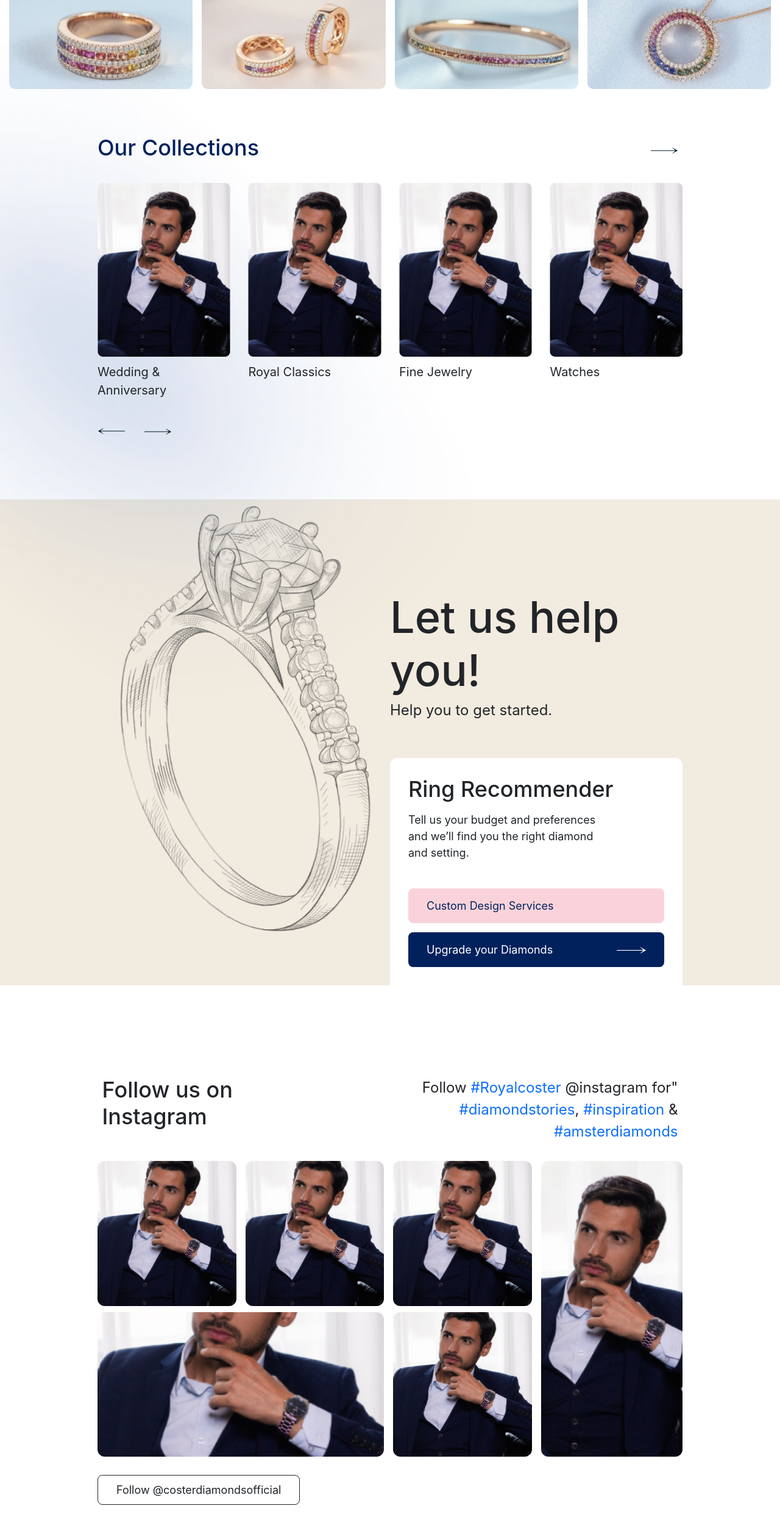
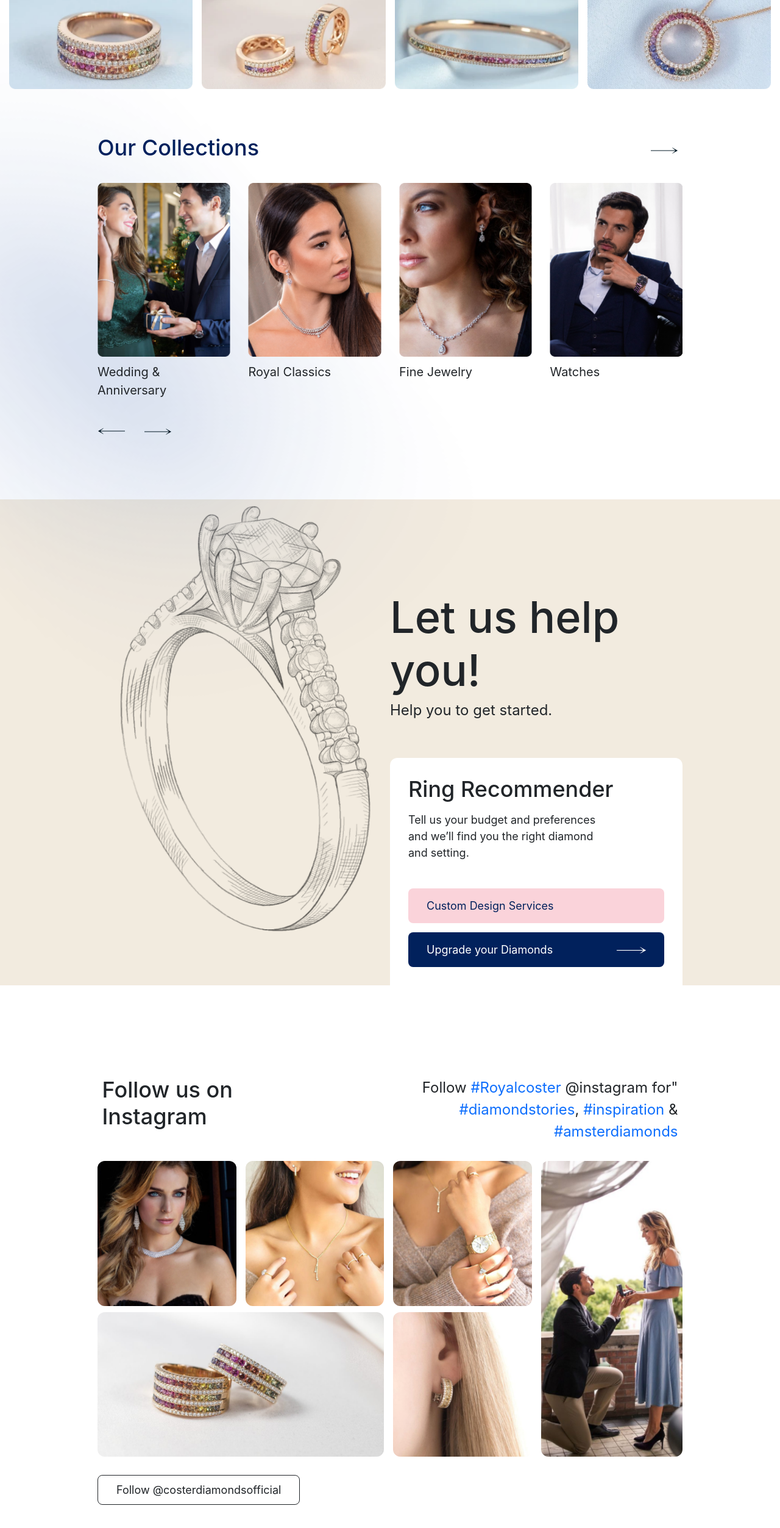
Before and after one commit to webking314/bridal, a Next.js app: page / in a window 1280 px wide. Shown: the part 784-3290 px from the top of the page at 61% size. Built offline with nearby package versions, Linux system fonts and the light colour scheme.

Commit message:
disable eslint, remove unnecessary packages

```diff
--- a/pages/index.js
+++ b/pages/index.js
@@ -14,10 +14,10 @@ export default function Home() {
   const navigationNextRef = React.useRef(null);
 
   let collectionSliders = [
-    { url: "Rectangle 33.png", title: "Empress Collection" },
-    { url: "Rectangle 33.png", title: "Wedding & Anniversary" },
-    { url: "Rectangle 33.png", title: "Royal Classics" },
-    { url: "Rectangle 33.png", title: "Fine Jewelry" },
+    { url: "Rectangle 29.png", title: "Empress Collection" },
+    { url: "Rectangle 30.png", title: "Wedding & Anniversary" },
+    { url: "Rectangle 31.png", title: "Royal Classics" },
+    { url: "Rectangle 32.png", title: "Fine Jewelry" },
     { url: "Rectangle 33.png", title: "Watches" },
   ];
   return (
@@ -216,24 +216,24 @@ export default function Home() {
               <div className="col-4">
                 <Link href="#">
                   <a className="instagram-link gallery-type-1">
-                    <img src="/img/Rectangle 33.png" alt="gallery-img" />
-                    {/* <img src="/img/Rectangle 34.png" alt="gallery-img" /> */}
+                    {/* <img src="/img/Rectangle 33.png" alt="gallery-img" /> */}
+                    <img src="/img/Rectangle 34.png" alt="gallery-img" />
                   </a>
                 </Link>
               </div>
               <div className="col-4">
                 <Link href="#">
                   <a className="instagram-link gallery-type-1">
-                    <img src="/img/Rectangle 33.png" alt="gallery-img" />
-                    {/* <img src="/img/Rectangle 36.png" alt="gallery-img" /> */}
+                    {/* <img src="/img/Rectangle 33.png" alt="gallery-img" /> */}
+                    <img src="/img/Rectangle 36.png" alt="gallery-img" />
                   </a>
                 </Link>
               </div>
               <div className="col-4">
                 <Link href="#">
                   <a className="instagram-link gallery-type-1">
-                    {/* <img src="/img/Rectangle 38.png" alt="gallery-img" /> */}
-                    <img src="/img/Rectangle 33.png" alt="gallery-img" />
+                    <img src="/img/Rectangle 38.png" alt="gallery-img" />
+                    {/* <img src="/img/Rectangle 33.png" alt="gallery-img" /> */}
                   </a>
                 </Link>
               </div>
@@ -242,16 +242,16 @@ export default function Home() {
               <div className="col-8">
                 <Link href="#">
                   <a className="instagram-link gallery-type-1">
-                    <img src="/img/Rectangle 33.png" alt="gallery-img" />
-                    {/* <img src="/img/Rectangle 37.png" alt="gallery-img" /> */}
+                    {/* <img src="/img/Rectangle 33.png" alt="gallery-img" /> */}
+                    <img src="/img/Rectangle 37.png" alt="gallery-img" />
                   </a>
                 </Link>
               </div>
               <div className="col-4">
                 <Link href="#">
                   <a className="instagram-link gallery-type-1">
-                    <img src="/img/Rectangle 33.png" alt="gallery-img" />
-                    {/* <img src="/img/Rectangle 35.png" alt="gallery-img" /> */}
+                    {/* <img src="/img/Rectangle 33.png" alt="gallery-img" /> */}
+                    <img src="/img/Rectangle 35.png" alt="gallery-img" />
                   </a>
                 </Link>
               </div>
@@ -260,8 +260,8 @@ export default function Home() {
           <div className="col-3 pe-0">
             <Link href="#">
               <a className="instagram-link gallery-type-2">
-                <img src="/img/Rectangle 33.png" alt="gallery-img" />
-                {/* <img src="/img/Rectangle 1.png" alt="gallery-img" /> */}
+                {/* <img src="/img/Rectangle 33.png" alt="gallery-img" /> */}
+                <img src="/img/Rectangle 1.png" alt="gallery-img" />
               </a>
             </Link>
           </div>
```
Also changed, not shown: package.json (+1 -8 lines), .eslintrc.json, 1 other file (tests, documents, lock files or other folders).
